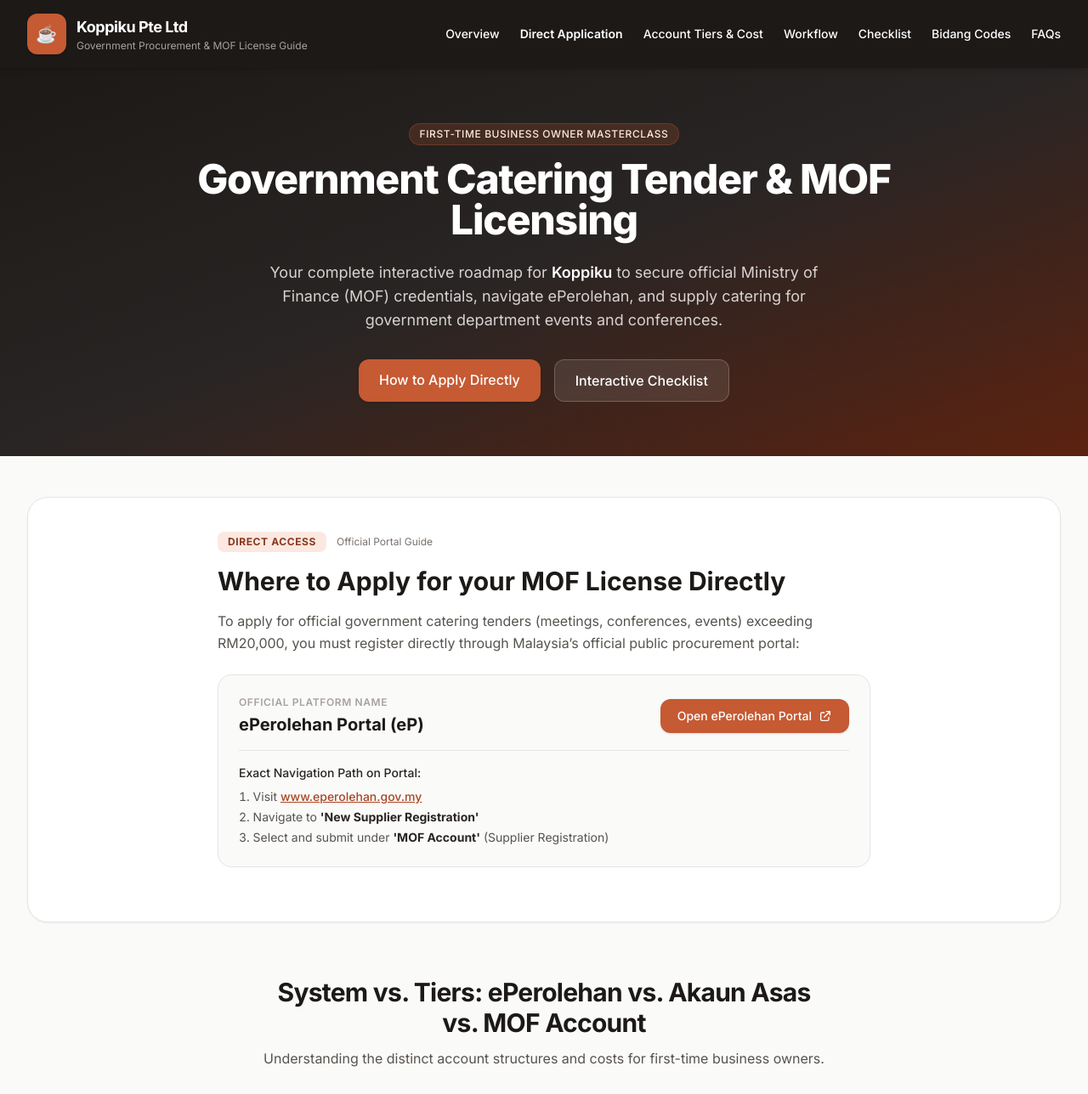
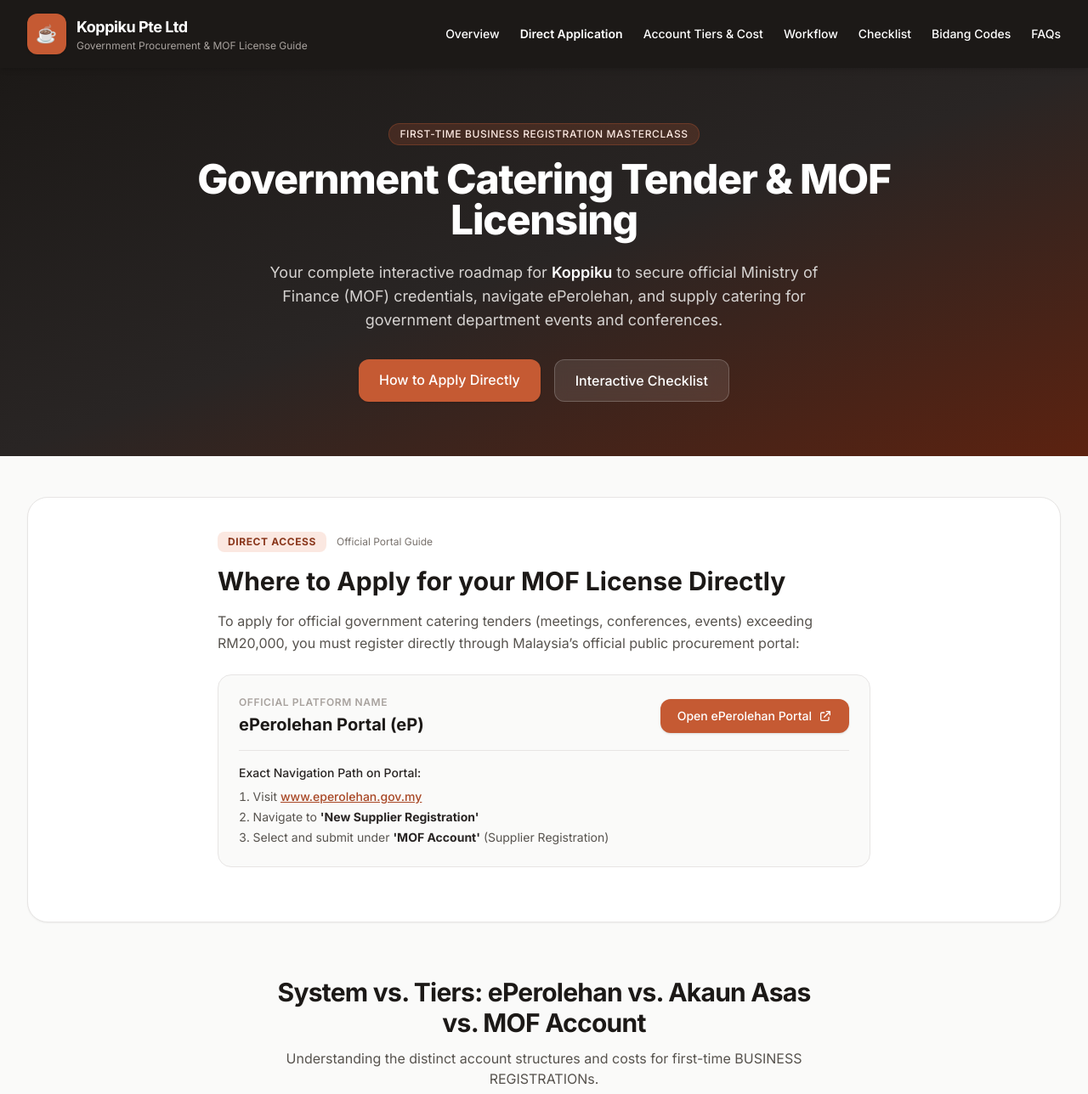
Before and after one commit to farahaainaazainal/guide, a plain HTML site: page index.html in a window 1280 px wide. Shown: the top 1288 px of the page at 85% size. Drawn offline with nearby package versions, Linux system fonts and the light colour scheme.

Commit message:
Change 'First-Time Business Owner' to 'BUSINESS REGISTRATION'
Updated text to reflect 'BUSINESS REGISTRATION' terminology.

```diff
--- a/index.html
+++ b/index.html
@@ -62,7 +62,7 @@
     <section class="bg-gradient-to-br from-stone-900 via-stone-800 to-koppiku-900 text-white py-16 px-4">
         <div class="max-w-4xl mx-auto text-center">
             <span class="inline-block bg-koppiku-500/20 text-koppiku-100 border border-koppiku-500/30 px-3 py-1 rounded-full text-xs font-medium uppercase tracking-wider mb-4">
-                First-Time Business Owner Masterclass
+                First-Time BUSINESS REGISTRATION Masterclass
             </span>
             <h2 class="text-3xl sm:text-5xl font-extrabold tracking-tight mb-6">
                 Government Catering Tender & MOF Licensing
@@ -123,7 +123,7 @@
         <section id="tiers" class="scroll-mt-24">
             <div class="text-center max-w-2xl mx-auto mb-12">
                 <h3 class="text-2xl sm:text-3xl font-bold tracking-tight text-stone-900 mb-3">System vs. Tiers: ePerolehan vs. Akaun Asas vs. MOF Account</h3>
-                <p class="text-stone-600 text-sm sm:text-base">Understanding the distinct account structures and costs for first-time business owners.</p>
+                <p class="text-stone-600 text-sm sm:text-base">Understanding the distinct account structures and costs for first-time BUSINESS REGISTRATIONs.</p>
             </div>
 
             <div class="grid grid-cols-1 md:grid-cols-3 gap-6">
@@ -446,7 +446,7 @@
     <footer class="bg-stone-950 text-stone-400 py-8 border-t border-stone-800 text-xs mt-16">
         <div class="max-w-7xl mx-auto px-4 sm:px-6 lg:px-8 flex flex-col sm:flex-row items-center justify-between gap-4">
             <p>&copy; 2026 Koppiku Pte Ltd. All rights reserved. Government Procurement & MOF License Guide.</p>
-            <p class="text-stone-500">Designed for first-time business owners in Malaysia.</p>
+            <p class="text-stone-500">Designed for first-time BUSINESS REGISTRATIONs in Malaysia.</p>
         </div>
     </footer>
 
```
